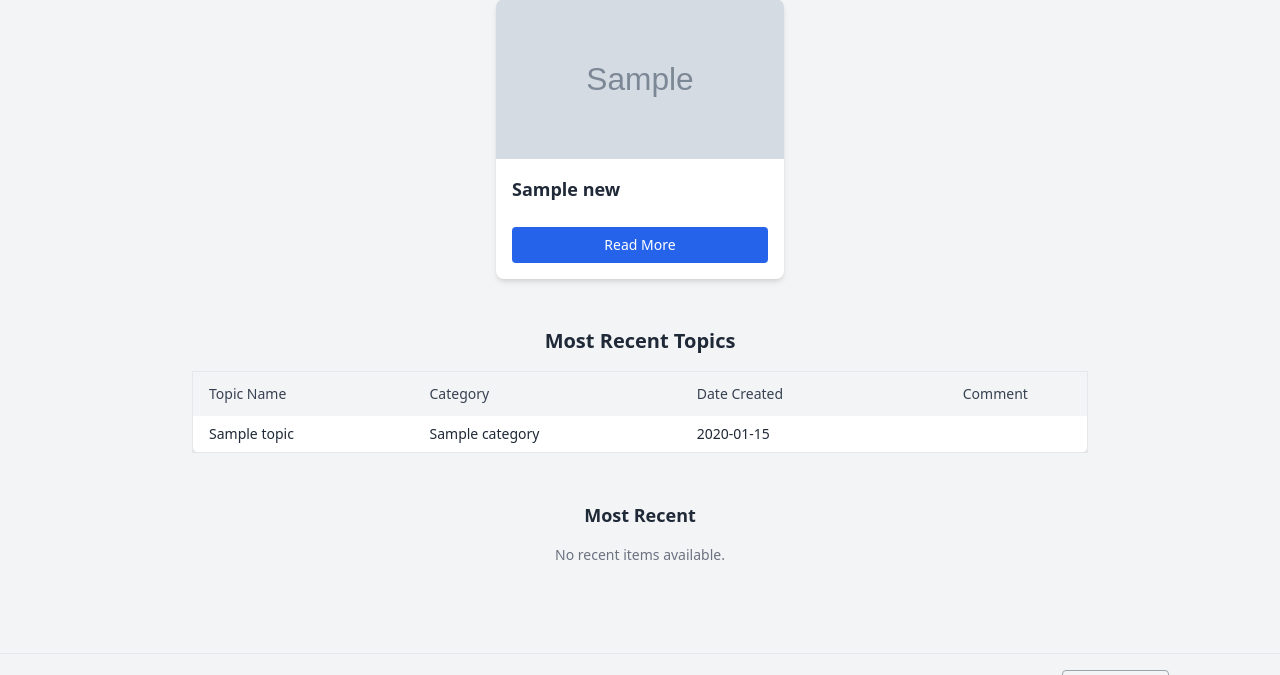
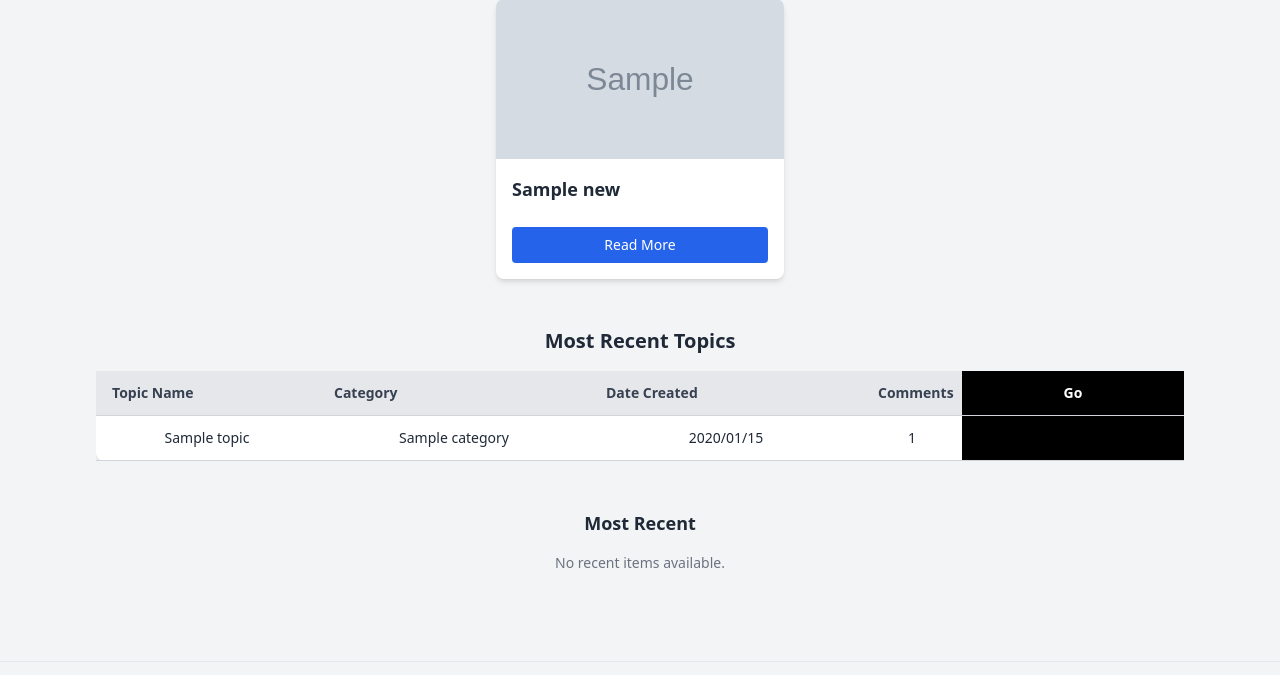
Before and after one commit to AlexS947/portfolio-project1, a Django app: page / in a window 1280 px wide. Shown: the part 407-1082 px from the top of the page. Run offline with Django 5.2, Linux system fonts and the light colour scheme; tables that the repository leaves empty hold one stand-in row (values such as "Sample post"); grey boxes marked "Sample" are stand-in pictures; style sheets or scripts are compiled from the project's sources; parts of the project's set-up code (start-up, migrations or seed data) failed here and were passed over.

Commit message:
Added categories and changed topic list

```diff
--- a/blog/templates/test.html
+++ b/blog/templates/test.html
@@ -46,27 +46,39 @@
 
   <!-- Most Recent Topics Section -->
   <section class="mb-12">
-    <div class="max-w-4xl mx-auto text-center">
+    <div class="w-full max-w-7xl mx-auto px-4 text-center">
       <h2 class="text-xl font-semibold mb-4">Most Recent Topics</h2>
       <div class="overflow-x-auto">
-        <table class="text-sm border bg-white rounded-lg shadow w-full text-left">
-          <thead class="bg-gray-100">
-            <tr>
-              <th class="px-4 py-3 font-medium text-gray-700">Topic Name</th>
-              <th class="px-4 py-3 font-medium text-gray-700">Category</th>
-              <th class="px-4 py-3 font-medium text-gray-700">Date Created</th>
-              <th class="px-4 py-3 font-medium text-center text-gray-700">Comment</th>
+        <table class="w-full table-fixed border-collapse bg-white rounded-lg shadow">
+          <thead class="sticky top-0 z-10">
+            <tr class="bg-gray-200">
+              <th class="min-w-[300px] border-b border-gray-300 px-4 py-3 text-left text-sm font-semibold text-gray-700">Topic Name</th>
+              <th class="w-1/4 border-b border-gray-300 px-4 py-3 text-left text-sm font-semibold text-gray-700">Category</th>
+              <th class="w-1/4 border-b border-gray-300 px-4 py-3 text-left text-sm font-semibold text-gray-700">Date Created</th>
+              <th class="w-[100px] border-b border-gray-300 px-4 py-3 text-center text-sm font-semibold text-gray-700">Comments</th>
+              <th class="sticky right-0 border-b border-gray-300 bg-black px-4 py-3 text-center text-sm font-semibold text-white">Go</th>
             </tr>
           </thead>
           <tbody>
             {% for topic in topics %}
-            <tr class="hover:bg-gray-50 transition cursor-pointer" onclick="window.location.href='{% url 'blog:topic_detail' topic.slug %}'">
-              <td class="px-4 py-2">{{ topic.title }}</td>
-              <td class="px-4 py-2">{{ topic.category.name }}</td>
-              <td class="px-4 py-2">{{ topic.created_at|date:"Y-m-d" }}</td>
-              <td class="px-4 py-2 text-center">
+            <tr class="cursor-pointer transition-colors duration-200 hover:bg-gray-100"
+                onclick="window.location.href='{% url 'blog:topic_detail' topic.slug %}'">
+              <td class="border-b border-gray-300 px-4 py-3 text-sm text-gray-800 max-w-[250px] overflow-hidden text-ellipsis whitespace-nowrap">
+                {{ topic.title }}
+              </td>
+              <td class="border-b border-gray-300 px-4 py-3 text-sm text-gray-800">
+                {{ topic.category.name }}
+              </td>
+              <td class="border-b border-gray-300 px-4 py-3 text-sm text-gray-800">
+                {{ topic.created_at|date:"Y/m/d" }}
+              </td>
+              <td class="border-b border-gray-300 px-4 py-3 text-sm text-center text-gray-800">
+                {{ topic.approved_comments.count }}
+              </td>
+              <td class="sticky right-0 border-b border-gray-300 bg-black px-4 py-3 text-center">
                 <a href="{% url 'blog:topic_detail' topic.slug %}#comments" onclick="event.stopPropagation();">
-                  <svg class="w-4 h-4 text-black inline" xmlns="http://www.w3.org/2000/svg" viewBox="0 0 512 512" fill="currentColor">
+                  <svg stroke="currentColor" fill="currentColor" stroke-width="0" viewBox="0 0 512 512"
+                      class="mx-auto text-sm text-white" height="1em" width="1em" xmlns="http://www.w3.org/2000/svg">
                     <path d="M256 32C114.6 32 0 125.1 0 240..." />
                   </svg>
                 </a>
@@ -78,6 +90,7 @@
       </div>
     </div>
   </section>
+
 
 
   <!-- Most Recent Highlights Section -->
--- a/blog/views.py
+++ b/blog/views.py
@@ -164,15 +164,27 @@ def add_news_comment(request, news_id):
 
 def news(request):
     sort = request.GET.get('sort', 'date')
+    category_id = request.GET.get('category')
+
+    news_items = News.objects.all()
+
+    if category_id:
+        news_items = news_items.filter(category_id=category_id)
+
     if sort == 'votes':
-        news_items = News.objects.annotate(
-            vote_score=Count('votes', filter=models.Q(votes__is_upvote=True)) -
-                       Count('votes', filter=models.Q(votes__is_upvote=False))
+        news_items = news_items.annotate(
+            vote_score=Count('votes', filter=Q(votes__is_upvote=True)) -
+                        Count('votes', filter=Q(votes__is_upvote=False))
         ).order_by('-vote_score', '-created_at')
     else:
-        news_items = News.objects.order_by('-created_at')
+        news_items = news_items.order_by('-created_at')
 
-    return render(request, 'news.html', {'news_items': news_items})
+    categories = Category.objects.all()
+
+    return render(request, 'news.html', {
+        'news_items': news_items,
+        'categories': categories,
+    })
 
 
 def news_detail(request, news_id):
```
Also changed, not shown: blog/admin.py (+12 -6 lines), blog/templates/news.html (+23 -7 lines).
